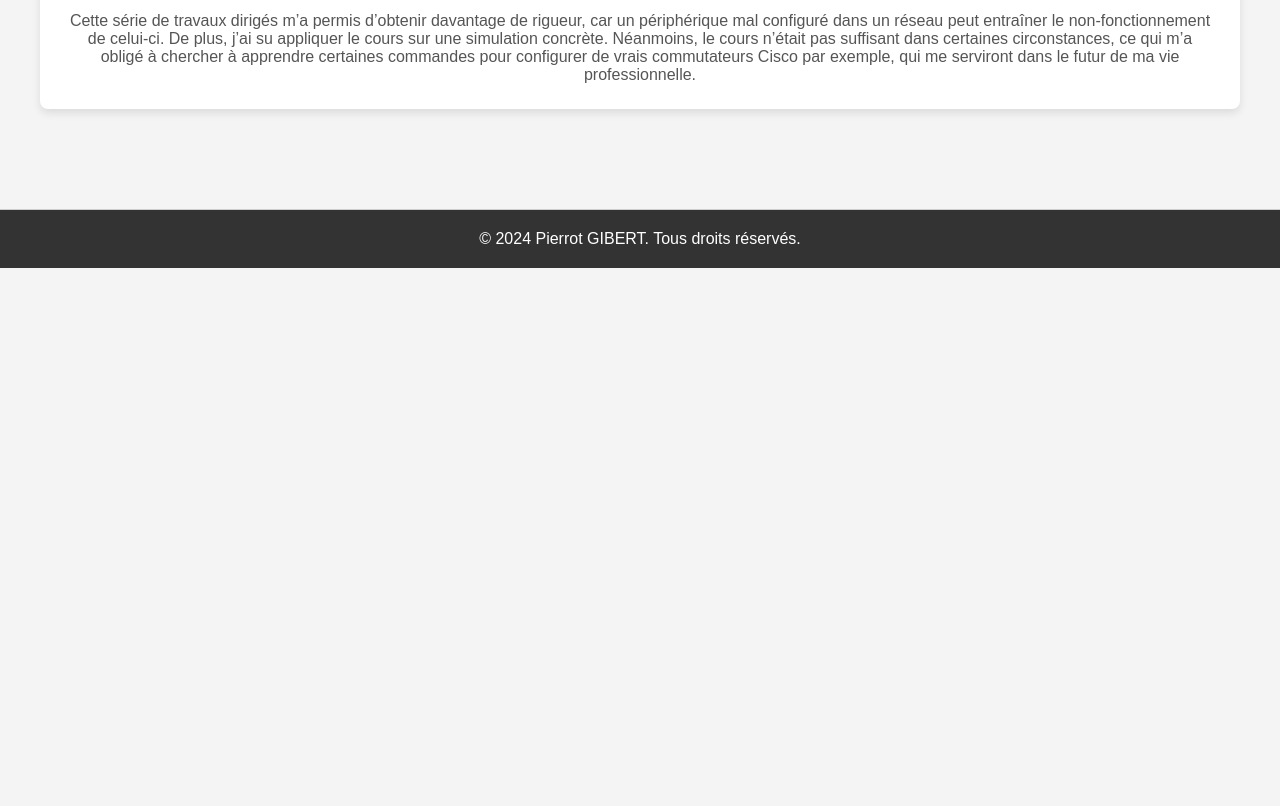
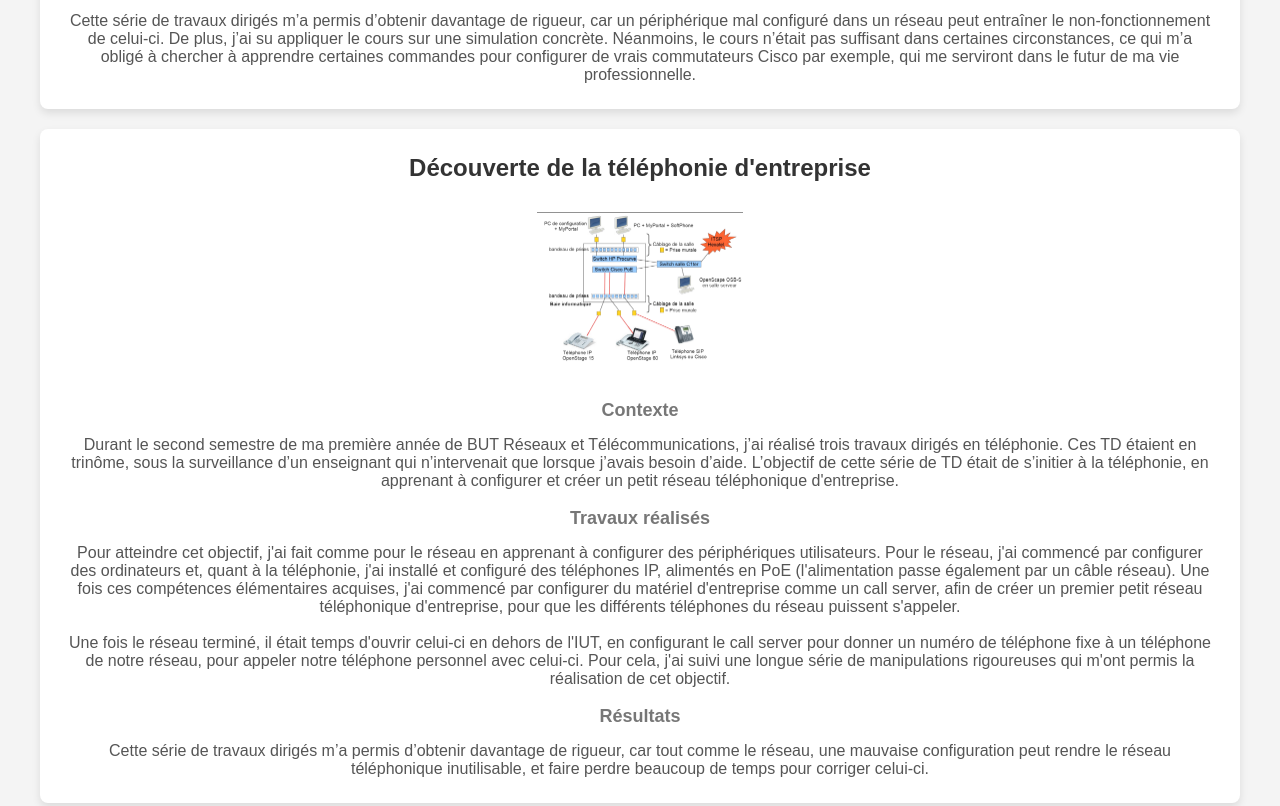
Before and after one commit to SKyNiTr0-0ff/Portfolio, a plain HTML site: page projets.html in a window 1280 px wide. Shown: the part 3044-3850 px from the top of the page. Before the commit the page ends 3312 px from the top, so only its background shows below. Drawn offline with Linux system fonts and the light colour scheme.

Commit message:
Add files via upload

```diff
--- a/projets.html
+++ b/projets.html
@@ -35,7 +35,7 @@
                     <img src="portefolio.png" alt="portfolio" class="image-experience">
                     <br>
                     <h4>Contexte</h4>
-                    <p>Durant le premier semestre de ma première année de BUT Réseaux et Télécommunications, j'ai réalisé un portfolio. Pour ce projet, j'ai bénéficié de 4 h d'initiation à la programmation HTML et CSS (HTML est le langage de programmation pour le "squelette" de la page Web, et CSS est comme la "peau" de la page Web, qui est destinée au style de la page). En outre, j'avais environ 12 h d'autonomie, mais une grande partie du travail était personnel. L'objectif de ce projet était de réaliser le portfolio disponible depuis mon CV pour augmenter mes chances de trouver une alternance. </p>
+                    <p>Durant le premier semestre de ma première année de BUT Réseaux et Télécommunications, j'ai réalisé un portfolio. Pour ce projet, j'ai bénéficié de 4 h d'initiation à la programmation HTML et CSS (HTML est le langage de programmation pour le "squelette" de la page Web, et CSS est comme la "peau" de la page Web, qui est destinée au style de la page). En outre, j'avais environ 12 h d'autonomie, mais une grande partie du travail était personnel. L'objectif de ce projet était de réaliser le portfolio disponible depuis mon CV pour augmenter mes chances de trouver une alternance.</p>
                     <br>
                     <h4>Travaux réalisés</h4>
                     <p>Pour atteindre cet objectif, j'ai utilisé l'éditeur de code Visual Studio Code pour programmer, et plus précisément l'extension Live Server qui permet d'afficher le rendu en direct dès que le code est modifié, me permettant d'avoir un œil constant sur ce que je modifie. Cette extension m'a apporté un gain de temps considérable car elle m'évitait d'aller sur le navigateur web et de recharger la page à chaque fois.</p>
@@ -54,7 +54,7 @@
                     <img src="sae.jpg" alt="sae" class="image-experience">
                     <br>
                     <h4>Contexte</h4>
-                    <p>En novembre 2024, j'ai réalisé un petit projet en télécommunications. Ce projet se déroulait en binôme, en autonomie pendant 4 h. L'objectif de ce projet était de découvrir et d'analyser un dispositif de transmission. </p>
+                    <p>En novembre 2024, j'ai réalisé un petit projet en télécommunications. Ce projet se déroulait en binôme, en autonomie pendant 4 h. L'objectif de ce projet était de découvrir et d'analyser un dispositif de transmission.</p>
                     <br>
                     <h4>Travaux réalisés</h4>
                     <p>Pour atteindre cet objectif, j'ai analysé plusieurs signaux à partir de captures d'écran de signaux passés à l'oscilloscope (voir image ci-dessus). J'ai dû relever la forme du signal, son amplitude, sa valeur crête à crête et plus encore. J'ai également fait des calculs pour retrouver des caractéristiques comme l'atténuation dans un câble de cuivre.</p>
@@ -71,17 +71,32 @@
                     <img src="packet.png" alt="packet" class="image-experience">
                     <br>
                     <h4>Contexte</h4>
-                    <p>Durant le premier semestre de ma première année de BUT Réseaux et Télécommunications, j’ai réalisé une dizaine de travaux dirigés en réseau. Ces TD étaient individuels, sous la surveillance d’un enseignant qui n’intervenait que lorsque j’avais besoin d’aide. L’objectif de cette série de TD était de s’initier aux réseaux, à l’aide d’un logiciel de modélisation de réseaux : Cisco Packet Tracer. </p>
+                    <p>Durant le premier semestre de ma première année de BUT Réseaux et Télécommunications, j’ai réalisé une dizaine de travaux dirigés en réseau. Ces TD étaient individuels, sous la surveillance d’un enseignant qui n’intervenait que lorsque j’avais besoin d’aide. L’objectif de cette série de TD était de s’initier aux réseaux, à l’aide d’un logiciel de modélisation de réseaux : Cisco Packet Tracer.</p>
                     <br>
                     <h4>Travaux réalisés</h4>
-                    <p>Pour atteindre cet objectif, j’ai appris à configurer différents périphériques, notamment à faire un adressage IP cohérent. Un adressage IP en informatique, c’est comme l’adressage de maisons dans une rue. La rue représente le réseau, le code postal représente le préfixe du réseau (ex : 192.168.1.) et enfin le numéro d’une maison correspond à l’adresse IP unique de l’appareil, car comme pour une rue, il ne peut pas y avoir deux maisons avec le même numéro.  </p>
+                    <p>Pour atteindre cet objectif, j’ai appris à configurer différents périphériques, notamment à faire un adressage IP cohérent. Un adressage IP en informatique, c’est comme l’adressage de maisons dans une rue. La rue représente le réseau, le code postal représente le préfixe du réseau (ex : 192.168.1.) et enfin le numéro d’une maison correspond à l’adresse IP unique de l’appareil, car comme pour une rue, il ne peut pas y avoir deux maisons avec le même numéro.</p>
                     <br>
                     <img src="vlan.png" alt="vs" class="image-experience">
                     <br>
                     <p>J'ai également appris à configurer des commutateurs (un commutateur est comme une multiprise pour le réseau). J'ai dû faire des recherches sur internet pour trouver les commandes pour les configurer. Les commutateurs que j'utilisais sur Packet Tracer utilisent les mêmes commandes que de vrais commutateurs Cisco, me permettant alors d'être à l'aise si je suis amené à configurer ces commutateurs dans ma vie professionnelle.</p>
                     <br>
                     <h4>Résultats</h4>
-                    <p>Cette série de travaux dirigés m’a permis d’obtenir davantage de rigueur, car un périphérique mal configuré dans un réseau peut entraîner le non-fonctionnement de celui-ci. De plus, j’ai su appliquer le cours sur une simulation concrète. Néanmoins, le cours n’était pas suffisant dans certaines circonstances, ce qui m’a obligé à chercher à apprendre certaines commandes pour configurer de vrais commutateurs Cisco par exemple, qui me serviront dans le futur de ma vie professionnelle. </p>
+                    <p>Cette série de travaux dirigés m’a permis d’obtenir davantage de rigueur, car un périphérique mal configuré dans un réseau peut entraîner le non-fonctionnement de celui-ci. De plus, j’ai su appliquer le cours sur une simulation concrète. Néanmoins, le cours n’était pas suffisant dans certaines circonstances, ce qui m’a obligé à chercher à apprendre certaines commandes pour configurer de vrais commutateurs Cisco par exemple, qui me serviront dans le futur de ma vie professionnelle.</p>
+                </div>
+                <div class="carte-experience">
+                    <h3>Découverte de la téléphonie d'entreprise</h3>
+                    <img src="tel.png" alt="téléphonie" class="image-experience">
+                    <br>
+                    <h4>Contexte</h4>
+                    <p>Durant le second semestre de ma première année de BUT Réseaux et Télécommunications, j’ai réalisé trois travaux dirigés en téléphonie. Ces TD étaient en trinôme, sous la surveillance d’un enseignant qui n’intervenait que lorsque j’avais besoin d’aide. L’objectif de cette série de TD était de s’initier à la téléphonie, en apprenant à configurer et créer un petit réseau téléphonique d'entreprise.</p>
+                    <br>
+                    <h4>Travaux réalisés</h4>
+                    <p>Pour atteindre cet objectif, j'ai fait comme pour le réseau en apprenant à configurer des périphériques utilisateurs. Pour le réseau, j'ai commencé par configurer des ordinateurs et, quant à la téléphonie, j'ai installé et configuré des téléphones IP, alimentés en PoE (l'alimentation passe également par un câble réseau). Une fois ces compétences élémentaires acquises, j'ai commencé par configurer du matériel d'entreprise comme un call server, afin de créer un premier petit réseau téléphonique d'entreprise, pour que les différents téléphones du réseau puissent s'appeler.</p>
+                    <br>
+                    <p>Une fois le réseau terminé, il était temps d'ouvrir celui-ci en dehors de l'IUT, en configurant le call server pour donner un numéro de téléphone fixe à un téléphone de notre réseau, pour appeler notre téléphone personnel avec celui-ci. Pour cela, j'ai suivi une longue série de manipulations rigoureuses qui m'ont permis la réalisation de cet objectif.</p>
+                    <br>
+                    <h4>Résultats</h4>
+                    <p>Cette série de travaux dirigés m’a permis d’obtenir davantage de rigueur, car tout comme le réseau, une mauvaise configuration peut rendre le réseau téléphonique inutilisable, et faire perdre beaucoup de temps pour corriger celui-ci.</p>
                 </div>
             </div>
         </div>
```
Also changed, not shown: a_propos.html (+9 -0 lines), CV.png, tel.png (added), 2 other files.
